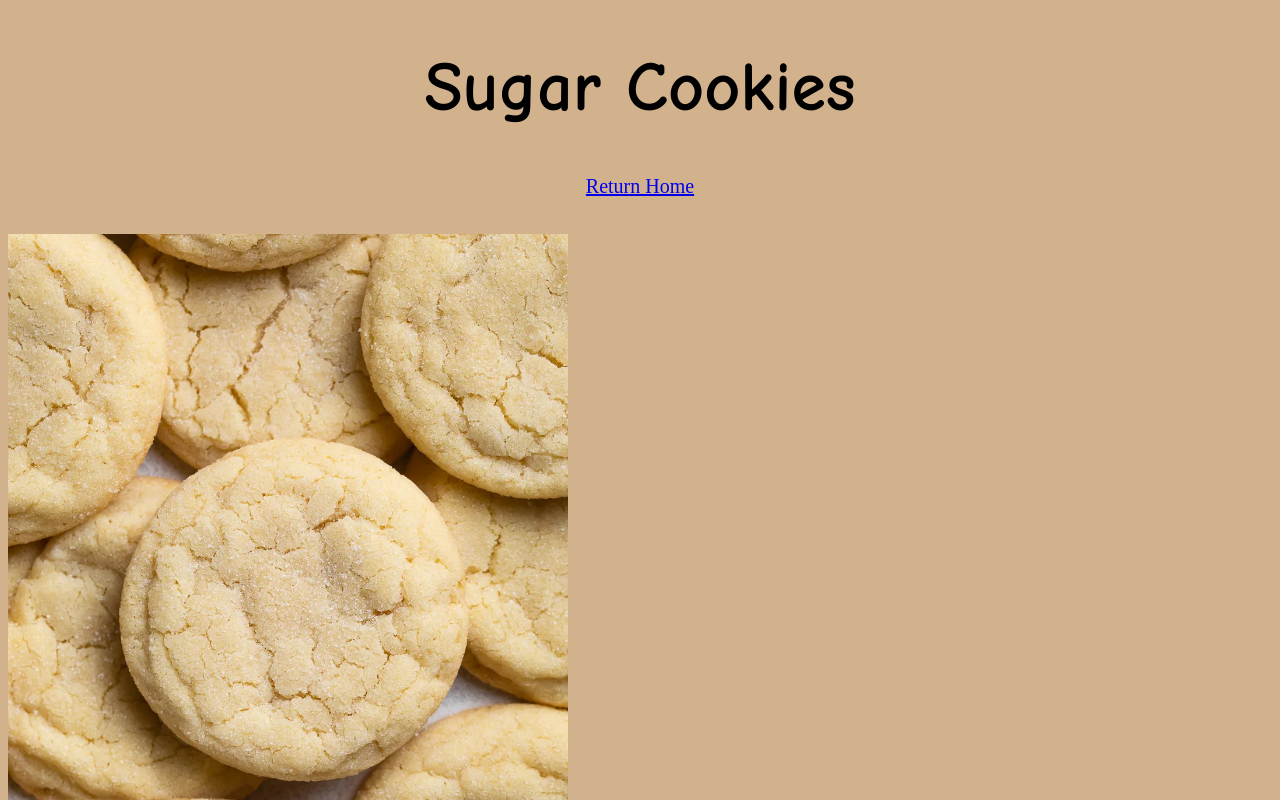
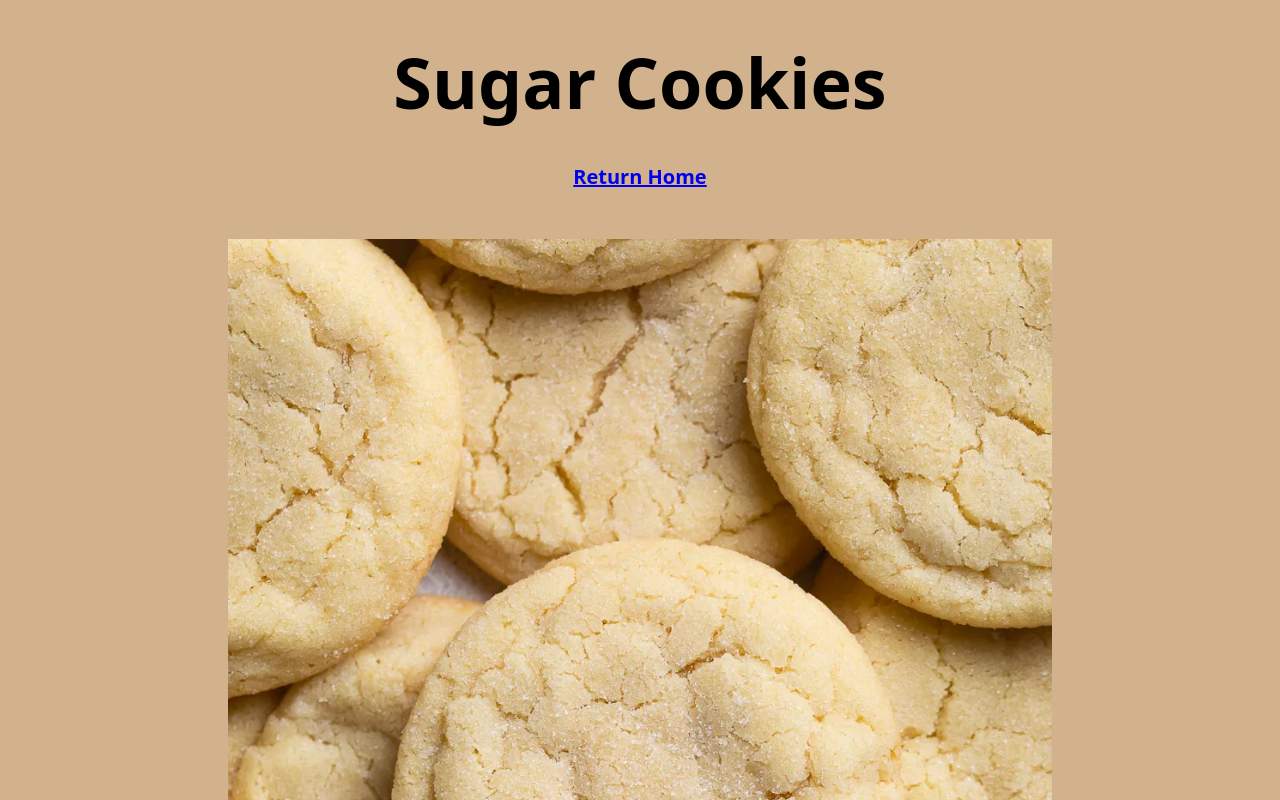
Before and after one commit to ntimmer96/odin-recipes, a plain HTML site: page recipes/sugar-cookie.html in a window 1280 px wide. Shown: the top 800 px of the page. Drawn offline with Linux system fonts and the light colour scheme.

Commit message:
updated CSS

```diff
--- a/style.css
+++ b/style.css
@@ -1,41 +1,35 @@
 body {
     background-color: rgba(168, 104, 31, 0.507);
+    font-family: system-ui;
+    margin-inline: auto;
+    width: min(90ch, 100% - 20px);
+    line-height: 25px;
 }
 
 h1 {
     font-weight: bold;
     font-size: 70px;
     text-align: center;
-}
-
-#header {
-    font-family: Comic Sans MS, Comic Sans, cursive;
+    line-height: 70px;
 }
 
 .returnHome {
     text-align: center;
+    font-weight: bold;
     display: block;
     font-size: 20px;
 }
 
 .homeList {
     text-align: center;
+    font-weight: bold;
     list-style-type: none;
     font-size: 20px;
+    line-height: 40px;
     font-family: Comic Sans MS, Comic Sans, cursive;
 }
 
-.pizzaimg {
-    width: 800px;
-    height: auto;
+img {
+    max-width: 100%;
+    display: block;
 }
-
-.spinimg {
-    width: auto;
-    height: 700px;
-}
-
-.cookieimg {
-    width: auto;
-    height: 700px;
-}
```
